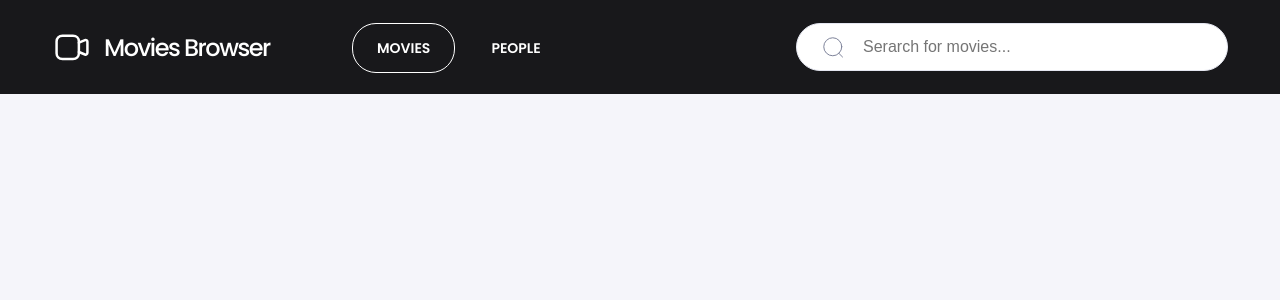
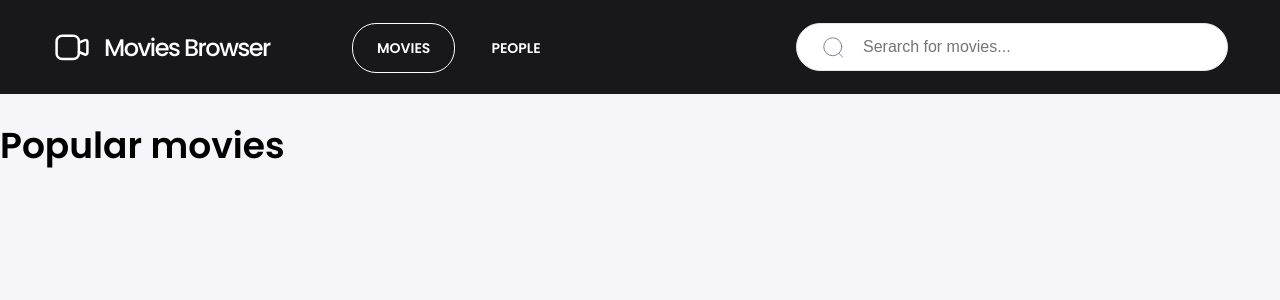
Before and after one commit to arczi147/movies-browser, a React (Create React App) app: page /#/movies in a window 1280 px wide. Shown: the top 300 px of the page. Built offline with nearby package versions, Linux system fonts and the light colour scheme.

Commit message:
common Header component created

```diff
--- /dev/null
+++ b/src/common/Header/index.js
@@ -0,0 +1,9 @@
+import { StyledHeader } from "./styled";
+
+const Header = ({ text }) => (
+  <StyledHeader>
+    {text}
+  </StyledHeader>
+);
+
+export default Header
--- /dev/null
+++ b/src/common/Header/styled.js
@@ -0,0 +1,5 @@
+import styled from "styled-components";
+
+export const StyledHeader = styled.h1`
+  font-size: 36px;
+`;
--- a/src/features/movieList/Movies/index.js
+++ b/src/features/movieList/Movies/index.js
@@ -1,7 +1,8 @@
-
+import Header from "../../../common/Header";
 
 const Movies = () => (
   <>
+  <Header text="Popular movies" />
   </>
 );
 
```
